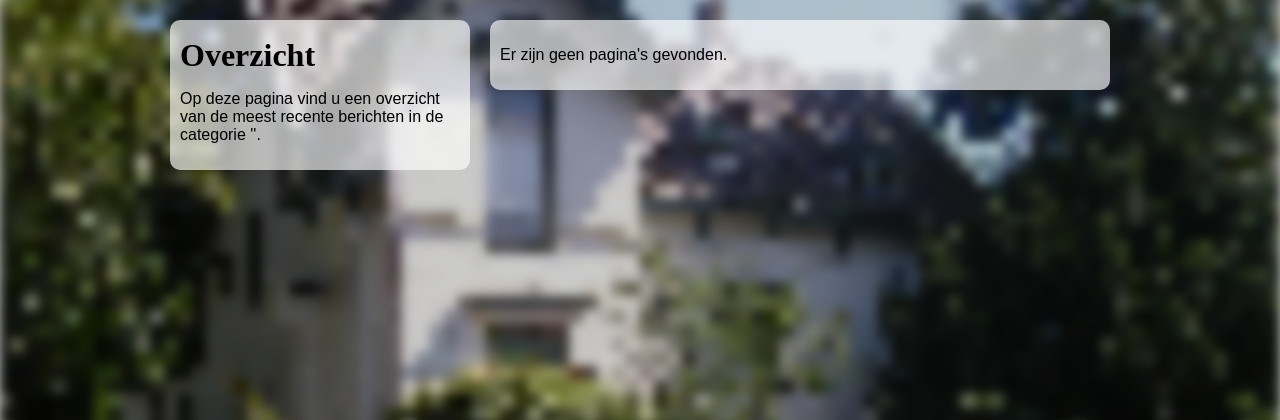
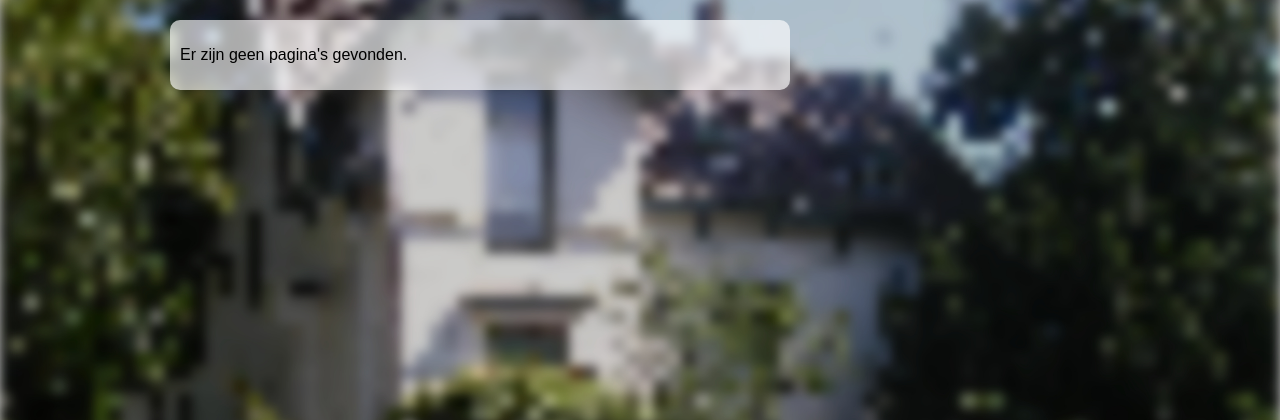
Before and after one commit to hoest/amitie, a Django app: template templates/index.html in a window 1280 px wide. Shown: the part 211-631 px from the top of the page. Run offline with Django 3.2, Linux system fonts and the light colour scheme; the template is opened without the code that fills it, so the values that code supplies are empty; some libraries are stand-ins or nearby versions.

Commit message:
Overzicht blok even uitschakelen

```diff
--- a/templates/index.html
+++ b/templates/index.html
@@ -1,12 +1,12 @@
 {% extends "base.html" %}
 {% load markup %}
 {% block content %}
-  <div class="grid_element grid_4">
+  <!-- div class="grid_element grid_4">
     <div class="grid_inner">
       <h1>Overzicht</h1>
       <p>Op deze pagina vind u een overzicht van de meest recente berichten in de categorie '{{ tag }}'.</p>
     </div>
-  </div>
+  </div -->
   <div class="grid_element grid_8">
     <div class="grid_inner">
     {% if pages %}
```
